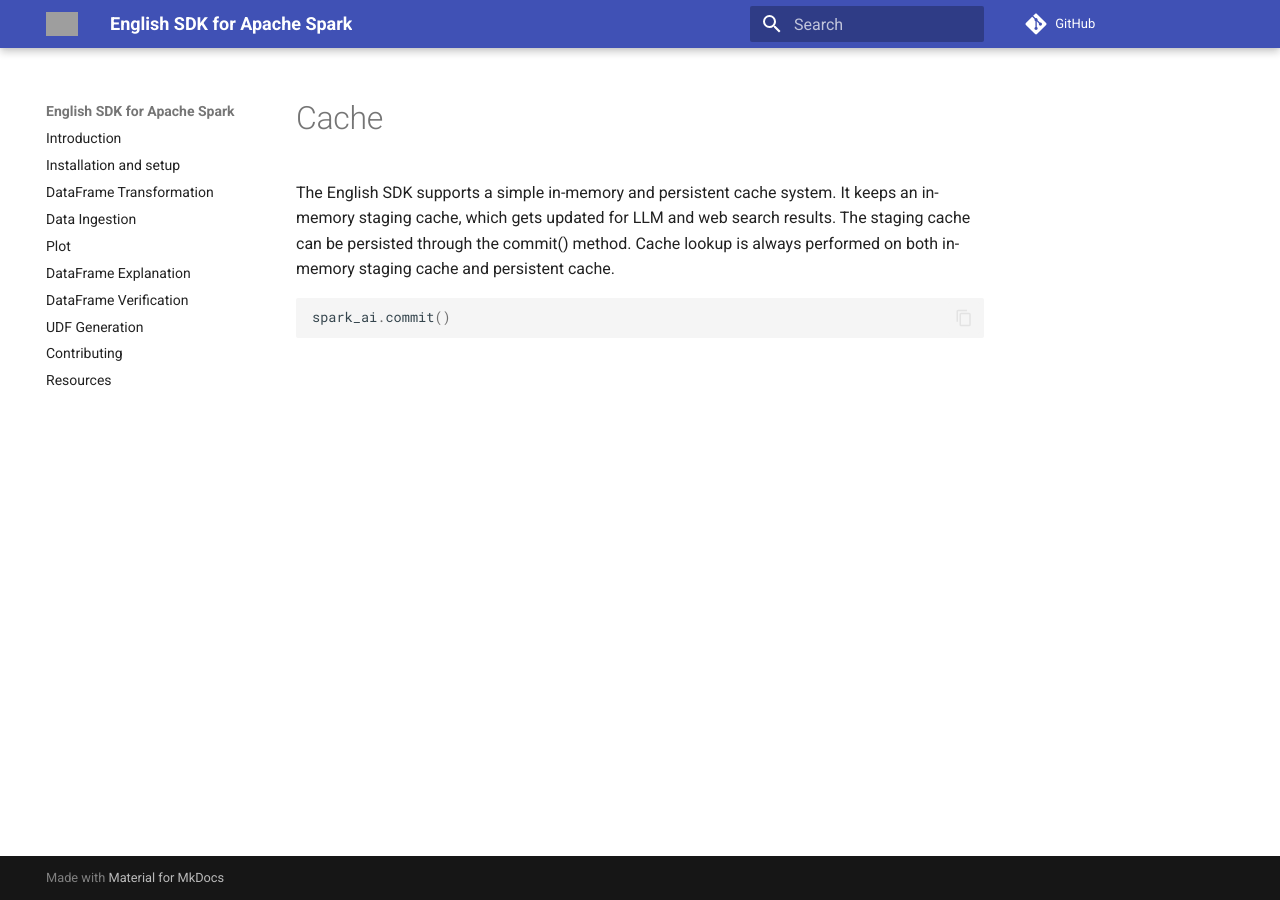
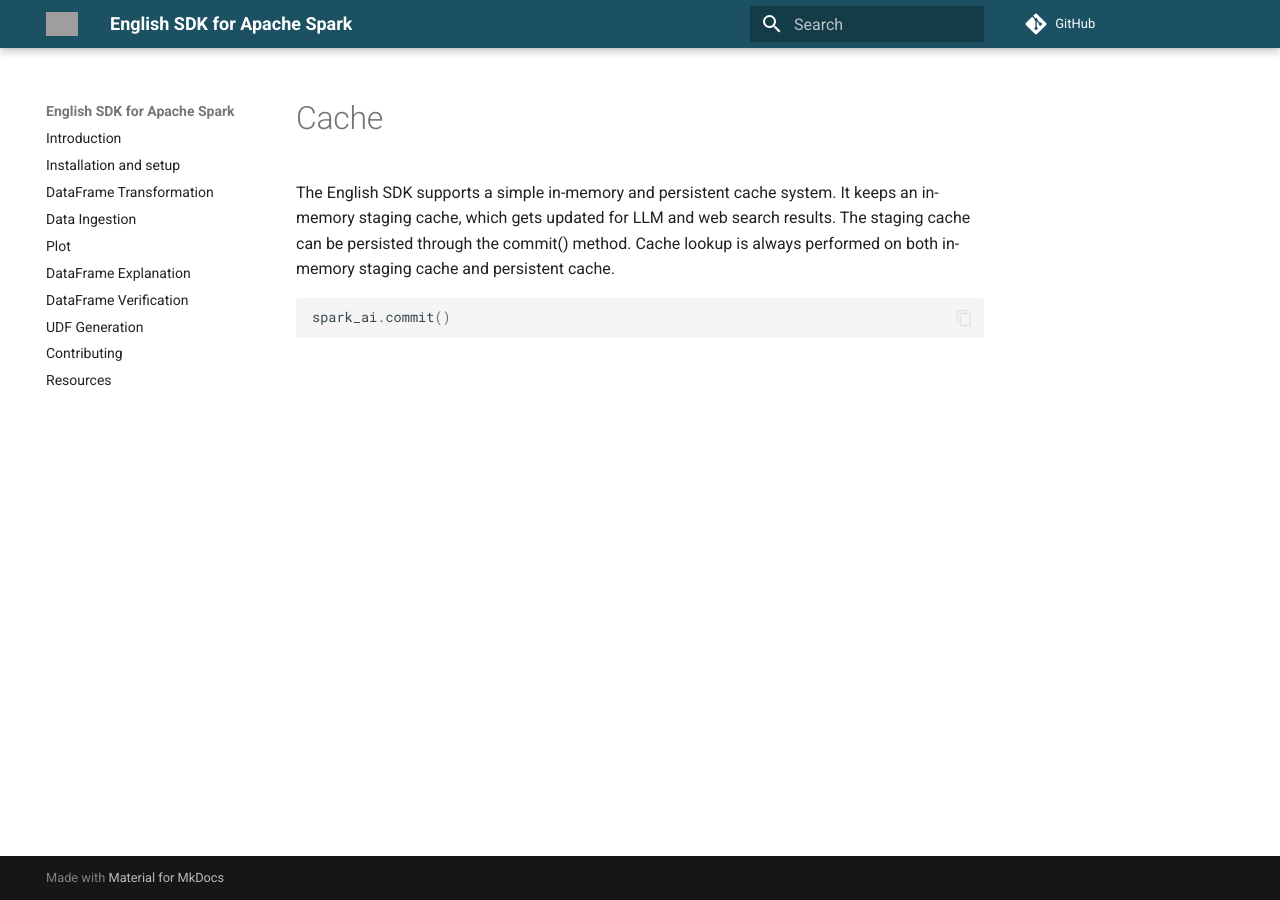
Before and after one commit to pyspark-ai/pyspark-ai, an MkDocs documentation site: the page built from docs/cache.md, in a window 1280 px wide. Built offline with MkDocs 1.6.1 and Material for MkDocs 9.7.7, drawn with Linux system fonts in a browser that asks for light colours; comment, search, counter and statistics services are not loaded; grey boxes are pictures that could not be loaded.

Commit message:
change navbar color to match pyspark docs

```diff
--- /dev/null
+++ b/docs/stylesheets/extra_css.css
@@ -0,0 +1,4 @@
+:root {
+  --md-primary-fg-color: #1B5162;
+  --md-accent-fg-color: #1B5162;
+}
--- a/mkdocs.yml
+++ b/mkdocs.yml
@@ -4,6 +4,9 @@
   logo: _static/english-sdk-spark-reverse.svg
   features:
     - content.code.copy
+  palette:
+    primary: custom
+    accent: custom
 
 repo_url: https://github.com/pyspark-ai/pyspark-ai/
 
@@ -29,3 +32,6 @@
   - pymdownx.inlinehilite
   - pymdownx.snippets
   - pymdownx.superfences
+
+extra_css:
+  - stylesheets/extra_css.css
```
